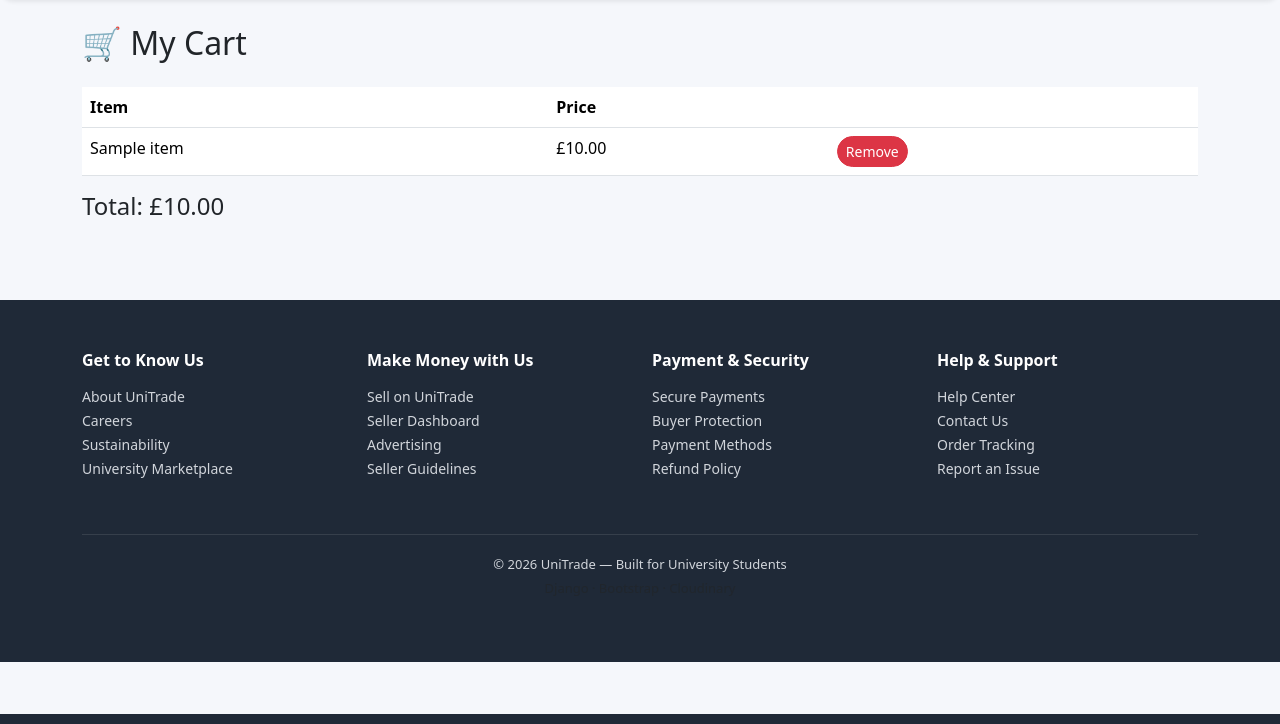
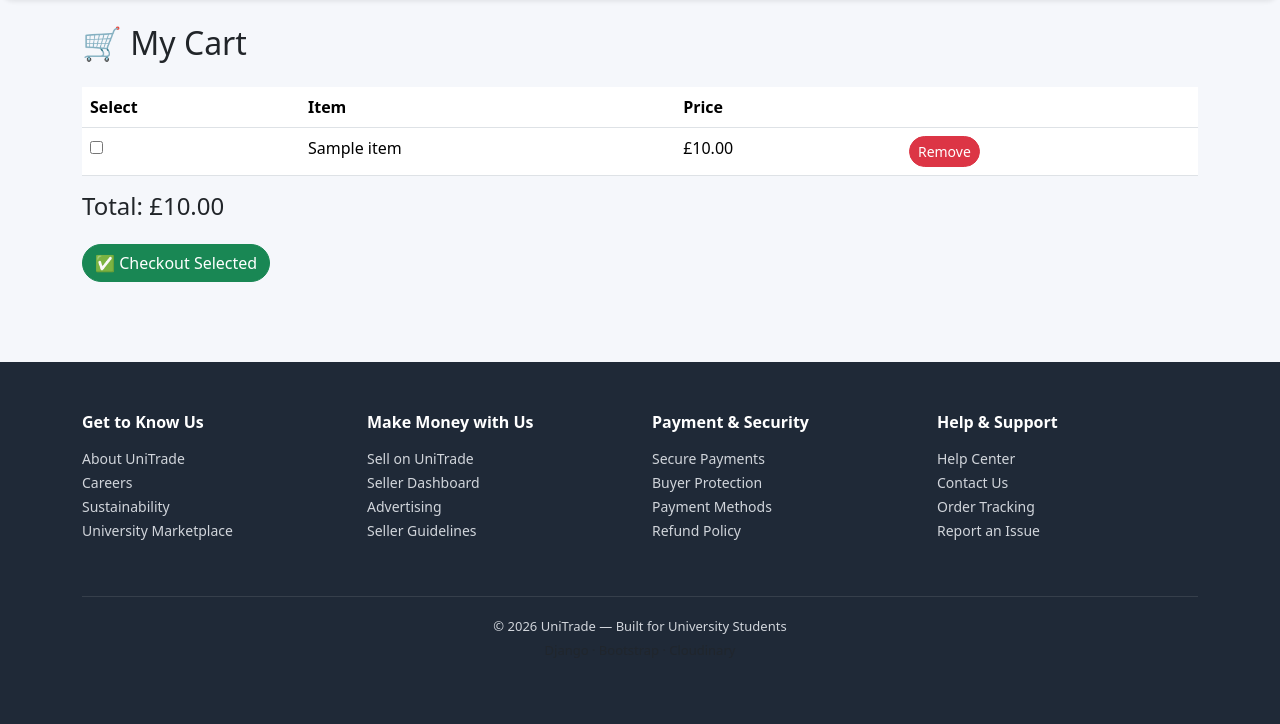
Before and after one commit to ChipsZzz/IT-team-DJ, a Django app: page /cart/ in a window 1280 px wide. Shown: the part 86-810 px from the top of the page. Run offline with Django 5.2, Linux system fonts and the light colour scheme; a user stored in the database is signed in; tables that the repository leaves empty hold one stand-in row (values such as "Sample post").

Commit message:
Add checkbox checkout and return feature

```diff
--- a/cart/views.py
+++ b/cart/views.py
@@ -43,17 +43,24 @@ def remove_from_cart(request, id):
 @login_required
 def checkout_selected(request):
 
-    cart_items = CartItem.objects.filter(user=request.user)
+    if request.method == "POST":
 
-    for cart in cart_items:
-        item = cart.item
+        selected_ids = request.POST.getlist("selected_items")
 
-        if item.status == "available":
-            item.status = "sold"
-            item.buyer = request.user
-            item.purchase_time = timezone.now()
-            item.save()
+        cart_items = CartItem.objects.filter(
+            id__in=selected_ids,
+            user=request.user
+        )
 
-        cart.delete()
+        for cart in cart_items:
+            item = cart.item
+
+            if item.status == "available":
+                item.status = "sold"
+                item.buyer = request.user
+                item.purchase_time = timezone.now()
+                item.save()
+
+            cart.delete()
 
     return redirect("purchase_history")
--- a/templates/cart/cart.html
+++ b/templates/cart/cart.html
@@ -6,9 +6,13 @@
 
 {% if cart_items %}
 
+<form method="POST" action="/cart/checkout/">
+{% csrf_token %}
+
 <table class="table">
 
 <tr>
+<th>Select</th>
 <th>Item</th>
 <th>Price</th>
 <th></th>
@@ -18,21 +22,18 @@
 
 <tr>
 
+<td>
+<input type="checkbox" name="selected_items" value="{{ cart.id }}">
+</td>
+
 <td>{{ cart.item.title }}</td>
 
 <td>£{{ cart.item.price }}</td>
 
 <td>
-
-<a
-href="/cart/remove/{{ cart.id }}/"
-class="btn btn-danger btn-sm"
->
-
+<a href="/cart/remove/{{ cart.id }}/" class="btn btn-danger btn-sm">
 Remove
-
 </a>
-
 </td>
 
 </tr>
@@ -43,6 +44,12 @@ Remove
 
 <h4>Total: £{{ total }}</h4>
 
+<button type="submit" class="btn btn-success mt-3">
+    ✅ Checkout Selected
+</button>
+
+</form>
+
 {% else %}
 
 <p>Your cart is empty.</p>
```
Also changed, not shown: items/templates/items/purchase_history.html (+10 -0 lines), items/views.py (+17 -0 lines).
